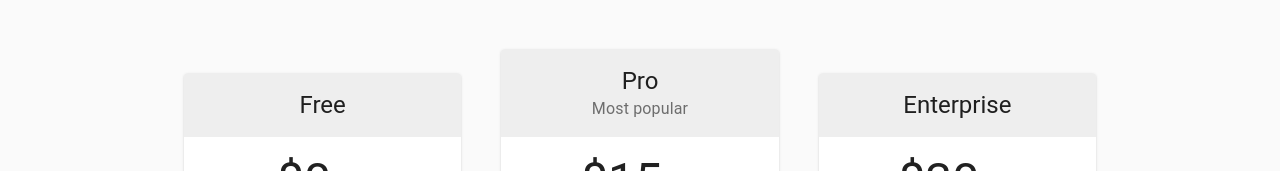
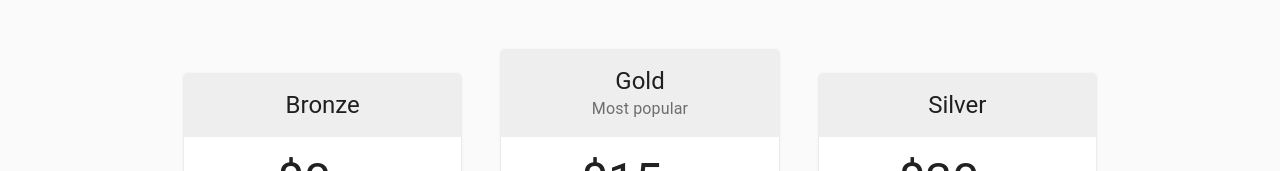
Before and after one commit to edemgbk/priceplan, a React (Create React App) app: page / in a window 1280 px wide. Shown: the part 385-556 px from the top of the page. Built offline with nearby package versions, Linux system fonts and the light colour scheme; no server answers.

Commit message:
updated App.js

```diff
--- a/src/App.js
+++ b/src/App.js
@@ -136,14 +136,14 @@ const useStyles = makeStyles((theme) => ({
 
 const tiers = [
   {
-    title: 'Free',
+    title: 'Bronze',
     price: '0',
     description: ['10 users included', '2 GB of storage', 'Help center access', 'Email support'],
     buttonText: 'Sign up for free',
     buttonVariant: 'outlined',
   },
   {
-    title: 'Pro',
+    title: 'Gold',
     subheader: 'Most popular',
     price: '15',
     description: [
@@ -156,7 +156,7 @@ const tiers = [
     buttonVariant: 'contained',
   },
   {
-    title: 'Enterprise',
+    title: 'Silver',
     price: '30',
     description: [
       '50 users included',
```
